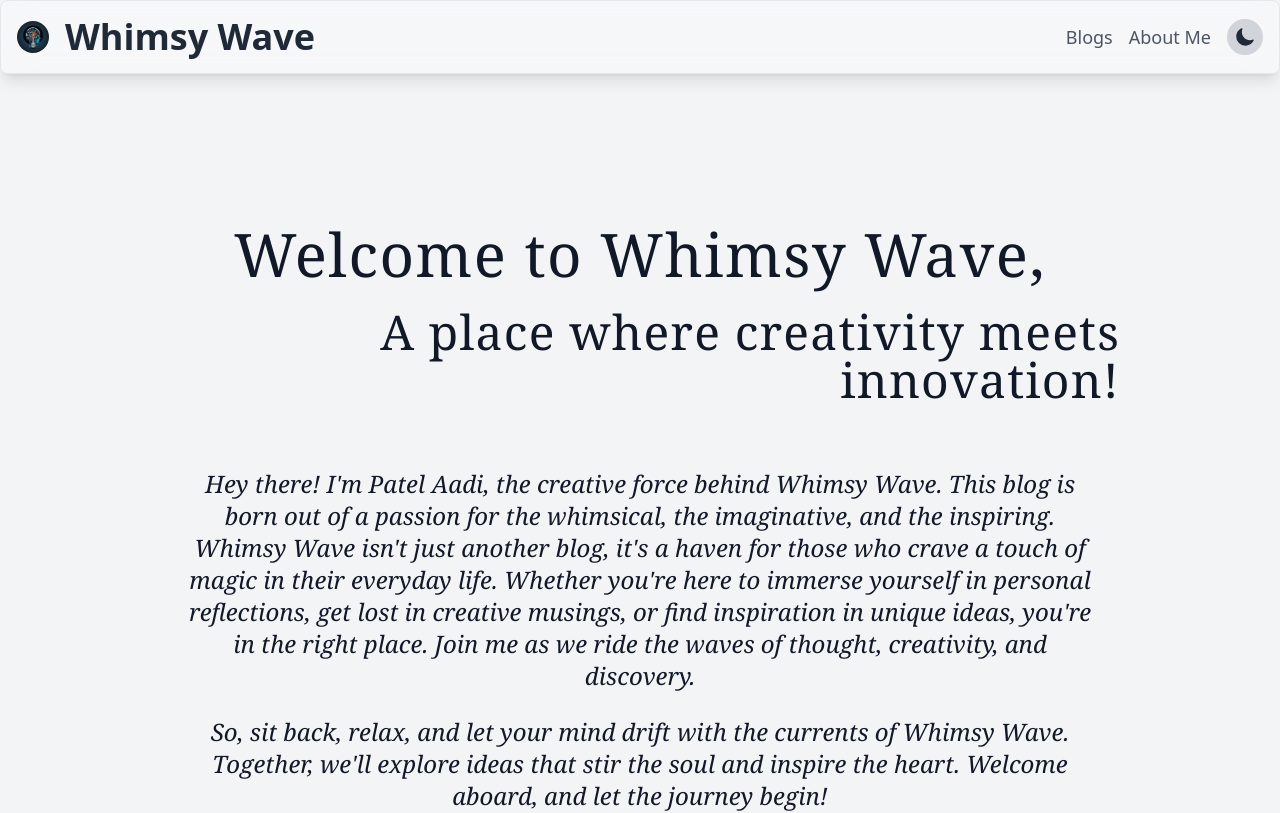
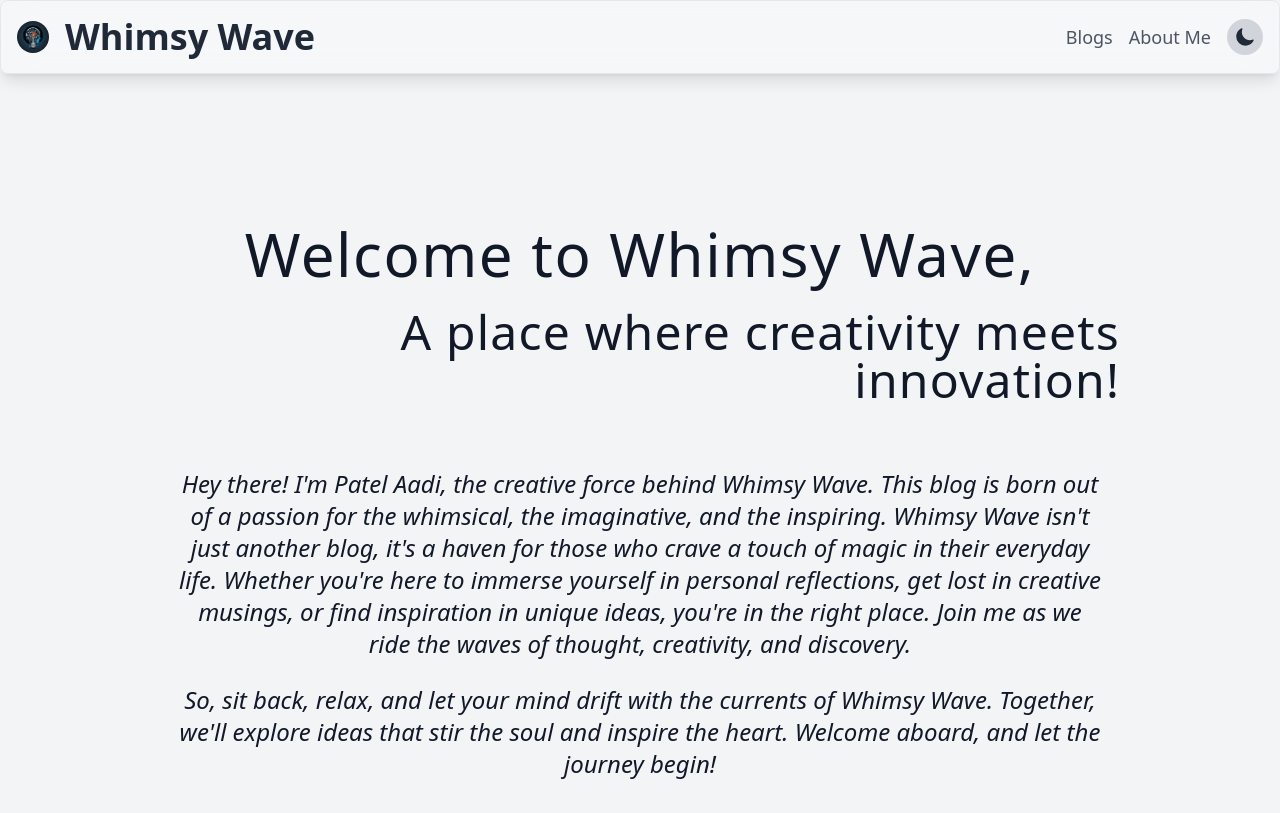
Before and after one commit to aadi1232/Whimsy-Wave, a React (Create React App) app in the folder frontend/: page / in a window 1280 px wide. Shown: the top 813 px of the page. Built offline with nearby package versions, Linux system fonts and the light colour scheme.

Commit message:
some animation and some changes

```diff
--- a/frontend/src/components/pages/Home.jsx
+++ b/frontend/src/components/pages/Home.jsx
@@ -1,7 +1,7 @@
-import React, { useEffect, useRef } from 'react';
-import Typed from 'typed.js';
-import { Link } from 'react-router-dom'; // Import Link for routing
-import './Home.css'; // Import a separate CSS file for animations
+import React, { useEffect, useRef } from "react";
+import Typed from "typed.js";
+import { Link } from "react-router-dom"; // Import Link for routing
+import "./Home.css"; // Import a separate CSS file for animations
 
 function Home() {
   // Create references for the typing elements
@@ -11,7 +11,7 @@ function Home() {
   useEffect(() => {
     // Initialize typed.js for the Welcome text
     const typedWelcome = new Typed(welcomeEl.current, {
-      strings: ['Welcome to Whimsy Wave,'],
+      strings: ["Welcome to Whimsy Wave,"],
       typeSpeed: 50,
       showCursor: false,
     });
@@ -32,34 +32,41 @@ function Home() {
   }, []);
 
   return (
-    <div className="py-32 px-6 sm:py-56 sm:px-12 text-center animate-fadeIn">
+    <div className="py-32 px-6 sm:py-56 sm:px-12 text-center animate-fadeIn font-sans">
       {/* Title Section */}
       <div className="max-w-screen-lg mx-auto mb-16">
-        <h1 className="text-4xl sm:text-6xl font-serif mb-6 tracking-wide text-gray-900 dark:text-gray-100">
+        <h1 className="text-4xl sm:text-6xl mb-6 tracking-wide text-gray-900 dark:text-gray-100">
           <span ref={welcomeEl}></span> {/* Typed.js will type here */}
         </h1>
-        <h1 className="text-3xl sm:text-5xl px-2 sm:px-8 font-serif mb-6 tracking-wide text-gray-900 dark:text-gray-100 text-right">
+        <h1 className="text-3xl sm:text-5xl px-2 sm:px-8 mb-6 tracking-wide text-gray-900 dark:text-gray-100 text-right">
           <span ref={aadiEl}></span>
         </h1>
       </div>
 
       {/* Paragraphs Section */}
       <div className="max-w-screen-lg mx-auto mt-8 px-4 sm:px-6 md:px-12">
-        <p className="text-lg sm:text-2xl text-gray-900 dark:text-gray-100 leading-relaxed italic font-serif">
-          Hey there! I'm Patel Aadi, the creative force behind Whimsy Wave. This blog is born out of a passion for the whimsical,
-          the imaginative, and the inspiring. Whimsy Wave isn't just another blog, it's a haven for those who crave a touch of magic
-          in their everyday life. Whether you're here to immerse yourself in personal reflections, get lost in creative musings, or
-          find inspiration in unique ideas, you're in the right place. Join me as we ride the waves of thought, creativity, and discovery.
+        <p className="text-lg sm:text-2xl text-gray-900 dark:text-gray-100 leading-relaxed italic">
+          Hey there! I'm Patel Aadi, the creative force behind Whimsy Wave. This
+          blog is born out of a passion for the whimsical, the imaginative, and
+          the inspiring. Whimsy Wave isn't just another blog, it's a haven for
+          those who crave a touch of magic in their everyday life. Whether
+          you're here to immerse yourself in personal reflections, get lost in
+          creative musings, or find inspiration in unique ideas, you're in the
+          right place. Join me as we ride the waves of thought, creativity, and
+          discovery.
         </p>
-        <p className="text-lg sm:text-2xl text-gray-900 dark:text-gray-100 mt-6 leading-relaxed italic font-serif">
-          So, sit back, relax, and let your mind drift with the currents of Whimsy Wave. Together, we'll explore ideas that stir
-          the soul and inspire the heart. Welcome aboard, and let the journey begin!
+        <p className="text-lg sm:text-2xl text-gray-900 dark:text-gray-100 mt-6 leading-relaxed italic">
+          So, sit back, relax, and let your mind drift with the currents of
+          Whimsy Wave. Together, we'll explore ideas that stir the soul and
+          inspire the heart. Welcome aboard, and let the journey begin!
         </p>
       </div>
 
       {/* Blog Titles with Dates and Descriptions Section */}
       <div className="max-w-screen-lg mx-auto mt-16 px-4 sm:px-6 md:px-12">
-        <h2 className="text-4xl sm:text-6xl font-serif mb-6 tracking-wide text-gray-900 dark:text-gray-100 pb-10">Newest Blogs</h2>
+        <h2 className="text-4xl sm:text-6xl mb-6 tracking-wide text-gray-900 dark:text-gray-100 pb-10">
+          Newest Blogs
+        </h2>
 
         {/* Blog 1 */}
         <div className="flex flex-col sm:flex-row justify-between items-start sm:items-center border-t-2 border-gray-300 dark:border-gray-600 py-4">
@@ -68,10 +75,13 @@ function Home() {
               The Art of Chess Strategy
             </Link>
           </h3>
-          <span className="text-gray-600 dark:text-gray-400 text-sm sm:text-base mt-2 sm:mt-0">October 27, 2024</span>
+          <span className="text-gray-600 dark:text-gray-400 text-sm sm:text-base mt-2 sm:mt-0">
+            October 27, 2024
+          </span>
         </div>
         <p className="text-base sm:text-lg text-gray-700 dark:text-gray-300 leading-relaxed pb-5">
-          Discover the intricate strategies of chess that elevate your game. Master the opening, mid-game tactics, and endgame techniques.
+          Discover the intricate strategies of chess that elevate your game.
+          Master the opening, mid-game tactics, and endgame techniques.
         </p>
 
         {/* Blog 2 */}
@@ -81,10 +91,13 @@ function Home() {
               Unraveling the Mysteries of Mathematics
             </Link>
           </h3>
-          <span className="text-gray-600 dark:text-gray-400 text-sm sm:text-base mt-2 sm:mt-0">October 25, 2024</span>
+          <span className="text-gray-600 dark:text-gray-400 text-sm sm:text-base mt-2 sm:mt-0">
+            October 25, 2024
+          </span>
         </div>
         <p className="text-base sm:text-lg text-gray-700 dark:text-gray-300 leading-relaxed pb-5">
-          Dive deep into the wonders of mathematics, from basic principles to complex equations that shape the world.
+          Dive deep into the wonders of mathematics, from basic principles to
+          complex equations that shape the world.
         </p>
 
         {/* Blog 3 */}
@@ -94,10 +107,13 @@ function Home() {
               Emerging Technologies: The Future of Innovation
             </Link>
           </h3>
-          <span className="text-gray-600 dark:text-gray-400 text-sm sm:text-base mt-2 sm:mt-0">October 22, 2024</span>
+          <span className="text-gray-600 dark:text-gray-400 text-sm sm:text-base mt-2 sm:mt-0">
+            October 22, 2024
+          </span>
         </div>
         <p className="text-base sm:text-lg text-gray-700 dark:text-gray-300 leading-relaxed pb-5">
-          Explore cutting-edge technologies that are transforming industries and shaping the future, including AI, robotics, and more.
+          Explore cutting-edge technologies that are transforming industries and
+          shaping the future, including AI, robotics, and more.
         </p>
 
         {/* Blog 4 */}
@@ -107,10 +123,13 @@ function Home() {
               Maximizing Productivity: Tips for Efficiency
             </Link>
           </h3>
-          <span className="text-gray-600 dark:text-gray-400 text-sm sm:text-base mt-2 sm:mt-0">October 20, 2024</span>
+          <span className="text-gray-600 dark:text-gray-400 text-sm sm:text-base mt-2 sm:mt-0">
+            October 20, 2024
+          </span>
         </div>
         <p className="text-base sm:text-lg text-gray-700 dark:text-gray-300 leading-relaxed pb-5">
-          Learn strategies to stay focused, manage time efficiently, and boost productivity to achieve your goals.
+          Learn strategies to stay focused, manage time efficiently, and boost
+          productivity to achieve your goals.
         </p>
 
         {/* Blog 5 */}
@@ -120,10 +139,13 @@ function Home() {
               Travel Diaries: Exploring the World
             </Link>
           </h3>
-          <span className="text-gray-600 dark:text-gray-400 text-sm sm:text-base mt-2 sm:mt-0">October 18, 2024</span>
+          <span className="text-gray-600 dark:text-gray-400 text-sm sm:text-base mt-2 sm:mt-0">
+            October 18, 2024
+          </span>
         </div>
         <p className="text-base sm:text-lg text-gray-700 dark:text-gray-300 leading-relaxed">
-          Join us on a journey to explore new destinations and cultures, and get travel tips for your next adventure.
+          Join us on a journey to explore new destinations and cultures, and get
+          travel tips for your next adventure.
         </p>
       </div>
     </div>
```
Also changed, not shown: frontend/src/components/pages/Blog.jsx (+15 -15 lines), frontend/src/components/pages/about.jsx (+11 -11 lines).
